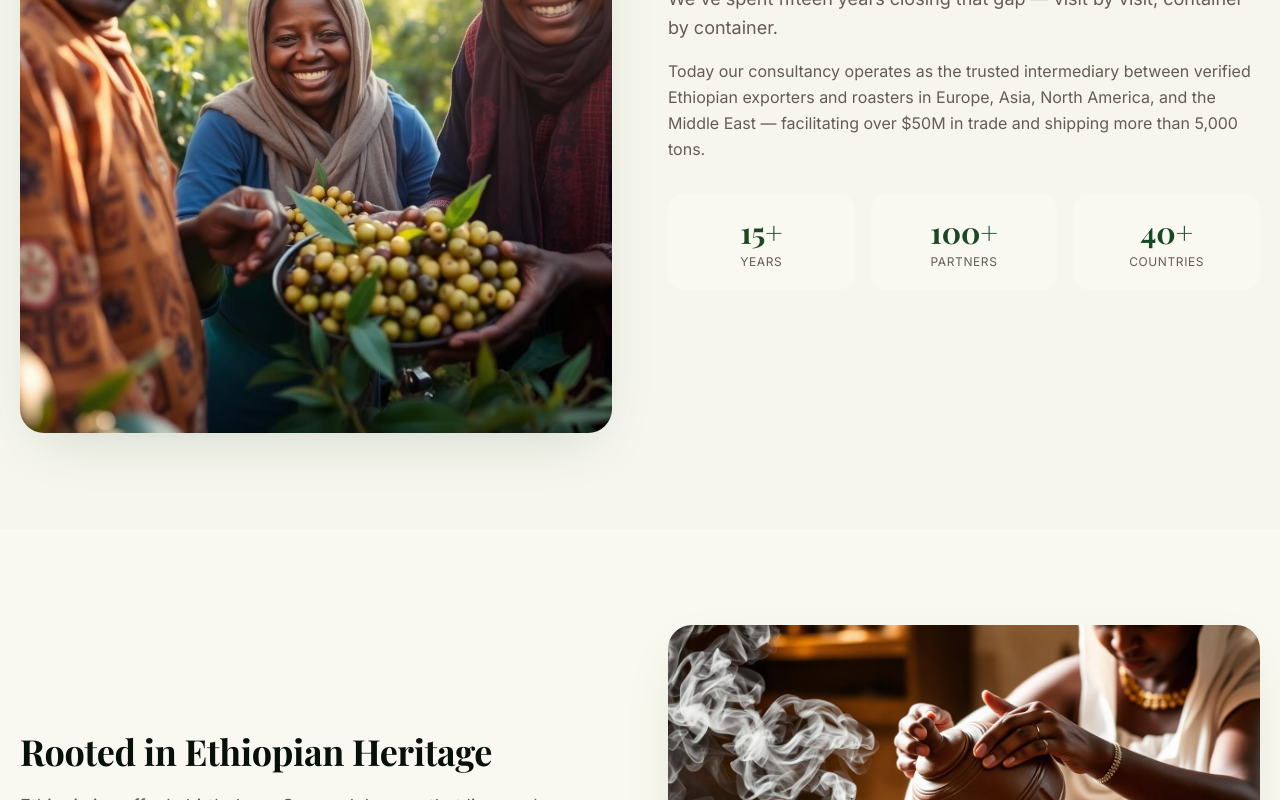
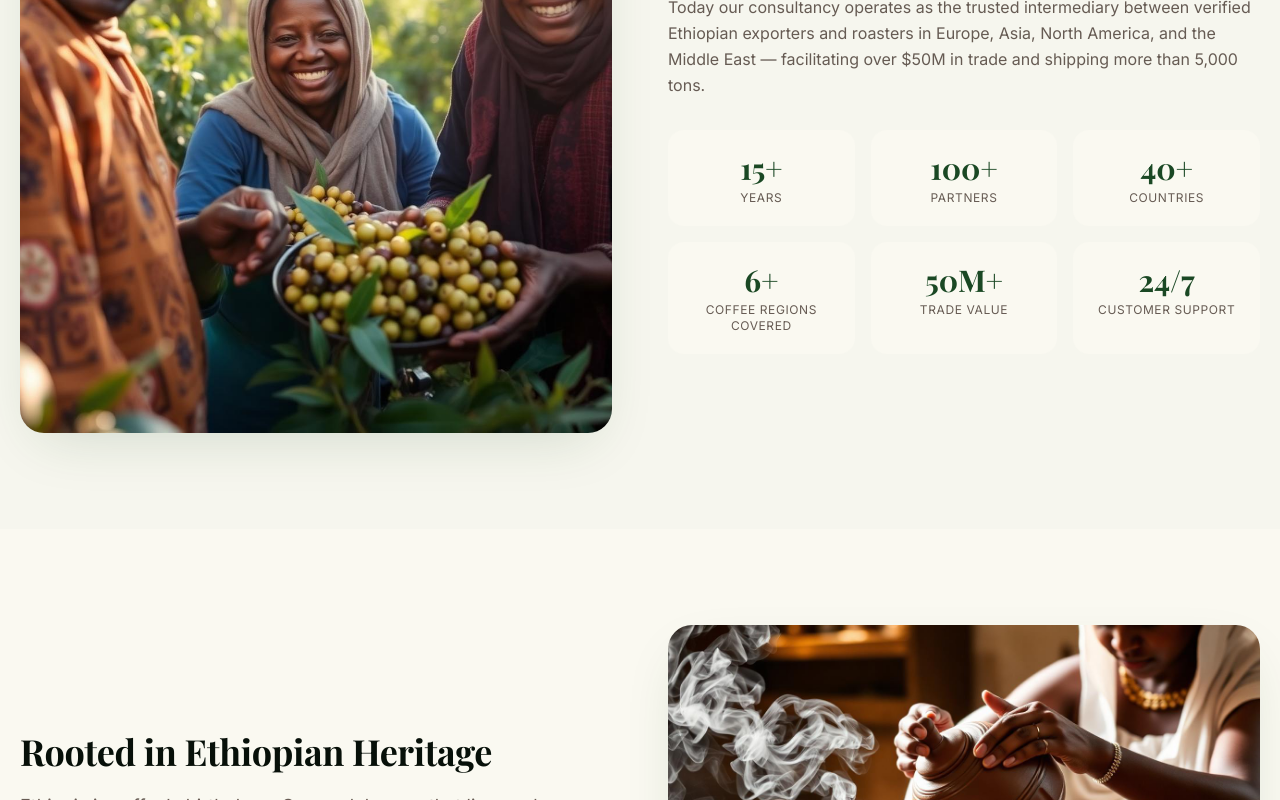
Before and after one commit to t5i0n/bcs, a React (Vite) app: page /about in a window 1280 px wide. Shown: the part 1000-1800 px from the top of the page. Built offline with nearby package versions, Linux system fonts and the light colour scheme.

Commit message:
added new statistics to stats list

```diff
--- a/src/routes/about.tsx
+++ b/src/routes/about.tsx
@@ -40,6 +40,9 @@ export default function AboutPage() {
               ["15+", "Years"],
               ["100+", "Partners"],
               ["40+", "Countries"],
+              ["6+", "Coffee Regions Covered"],
+              ["50M+", "Trade Value"],
+              ["24/7", "Customer Support"],
             ].map(([v, l]) => (
               <div key={l} className="rounded-2xl bg-cream p-5 text-center">
                 <p className="font-display text-3xl font-bold text-primary">
```
